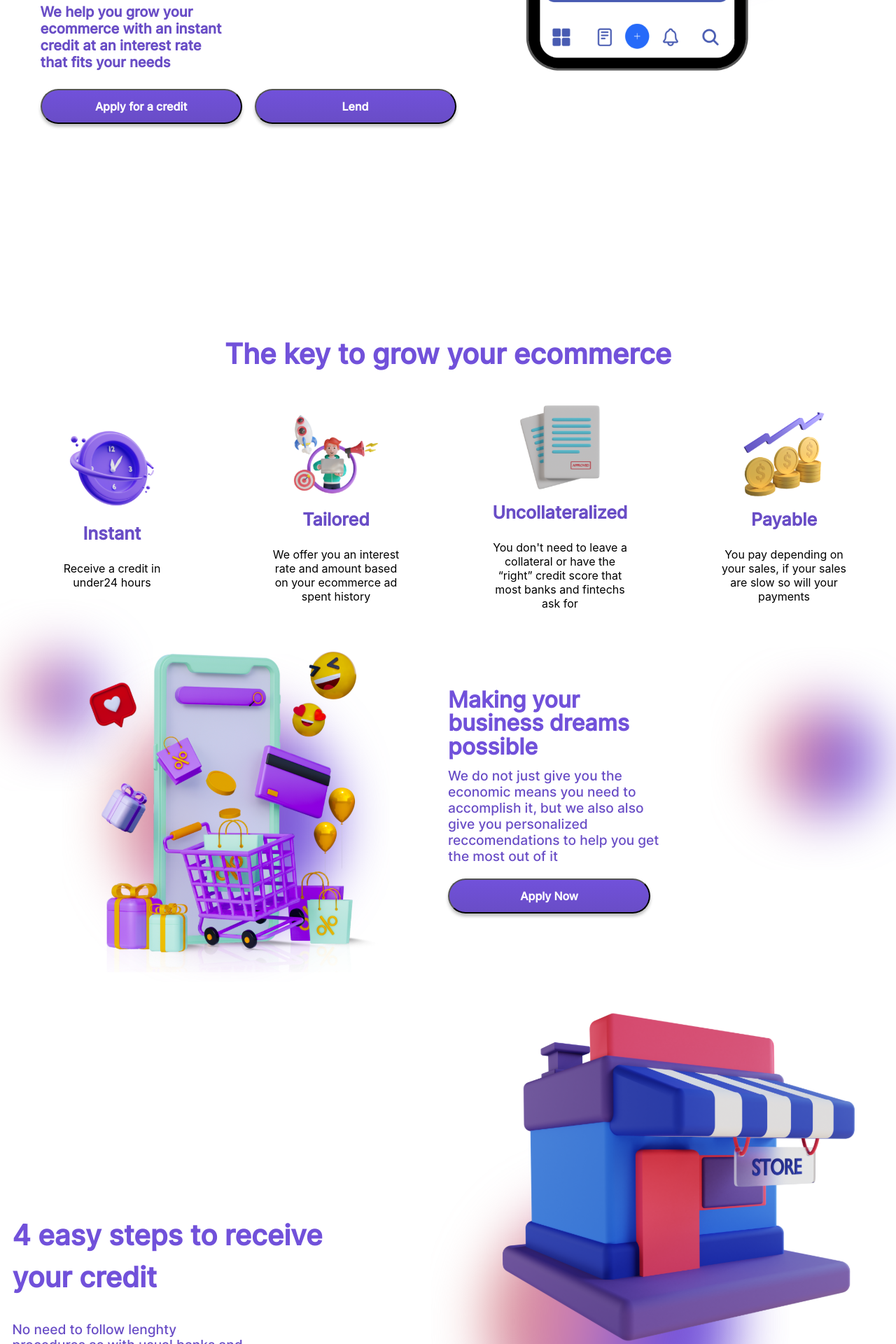
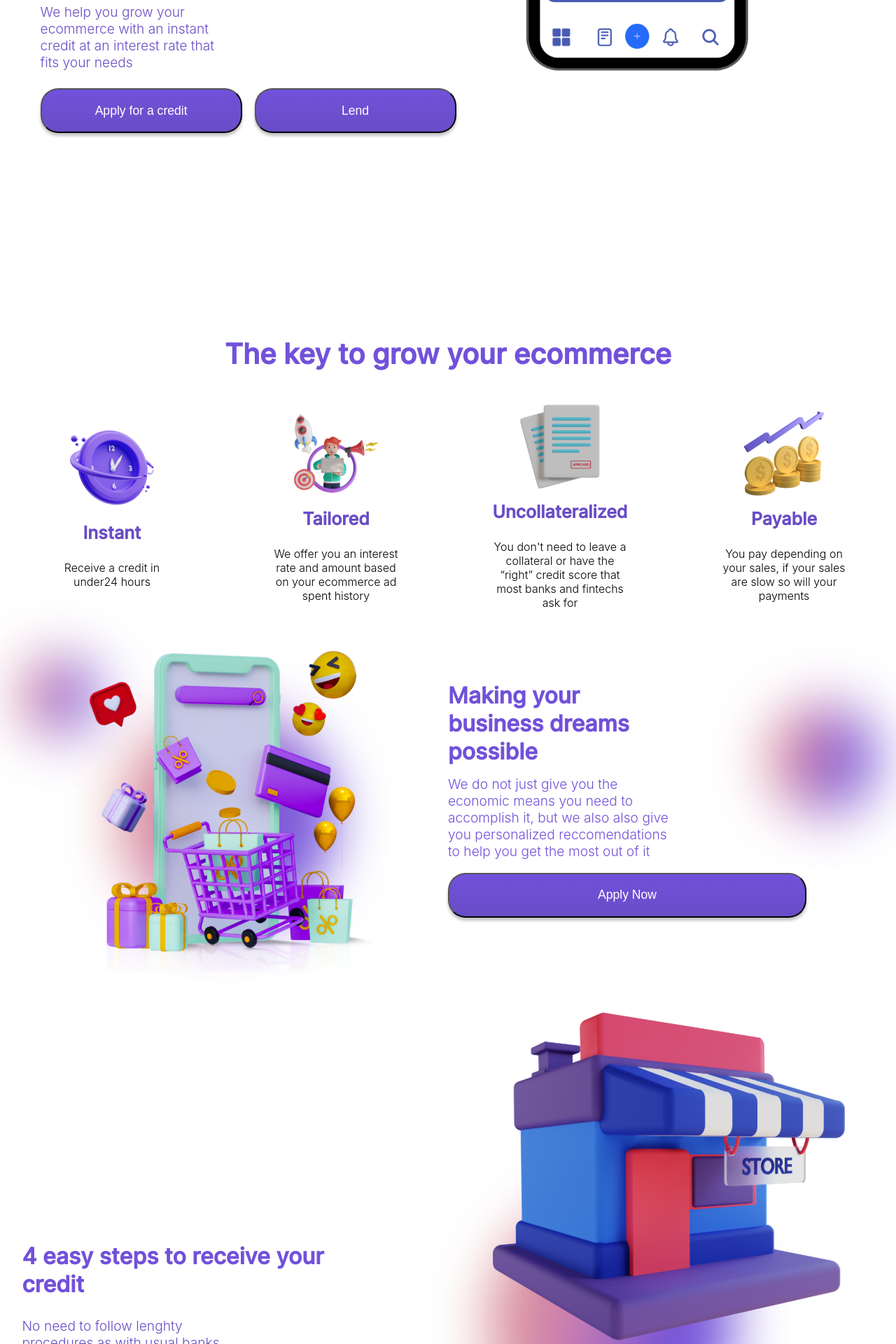
Before and after one commit to adrianiux38/growkeyreact, a React (Create React App) app: page / in a window 1280 px wide. Shown: the part 840-2760 px from the top of the page at 70% size. Built offline with nearby package versions, Linux system fonts and the light colour scheme.

Commit message:
color texto cambiado

```diff
--- a/src/components/Calltoactions/Calltoactions.css
+++ b/src/components/Calltoactions/Calltoactions.css
@@ -37,7 +37,6 @@
     align-items: center;
     flex: 0.5;
     text-align: center;
-    font-family: 'Inter';
     font-style: normal;
     color: #694DC6;
 }
@@ -53,10 +52,11 @@ line-height: 30px;
 }
 .cta h2, p {
     max-width: 60%;
+    font-weight: 300;
 }
 
 .cta p {
-    font-size: 1.3em;
+    font-size: 1.2em;
     line-height: 130%;
     color: #140202;
     margin-left: auto;
@@ -68,9 +68,9 @@ line-height: 30px;
     box-shadow: 0px 4px 50px rgba(0, 0, 0, 0.25);
     border-radius: 25px;
     color: white;
-    height: 5vh;
-    width: 60%;
-    font-size: 1.2em;
+    height: 8vh;
+    width: 80%;
+    font-size: 1.1em;
 }
 
 @media (max-width: 850px) {
@@ -90,4 +90,7 @@ line-height: 30px;
     .cta img {
         width: 30%;
     }
+    .cta p {
+        margin-bottom: 10%;
+    }
 }
--- a/src/components/Faq/Faq.css
+++ b/src/components/Faq/Faq.css
@@ -120,7 +120,6 @@
     .buttonfaq {
         display: flex;
         width: 80vw;
-        height: 2vh;
     }
     .questionfaq {
         justify-content: center;
--- a/src/components/Header/Header.css
+++ b/src/components/Header/Header.css
@@ -37,11 +37,10 @@
     text-decoration-color: #154BD8;
 }
 .textHeader{
-    font-family: 'Inter';
     font-style: normal;
-    font-weight: 700;
-    font-size: 20px;
-    line-height: 24px;
+    font-weight: 300;
+    font-size: 1.2em;
+    line-height: 125%;
     width: 40%;
     margin-top: -2%;
     color: #694DC6;
@@ -61,8 +60,8 @@
 .boton{
     display: flex;
     align-items: center;
-    width: 289.38px;
-    height: 50px;
+    width: 80%;
+    height: 8vh;
     top: 511px;
     color: white;
     align-content: center;
@@ -72,10 +71,9 @@
     border-radius: 25px;
     text-align: center;
 
-    font-family: 'Inter';
+
     font-style: normal;
-    font-weight: 700;
-    font-size: 1em;
+    font-size: 1.1em;
     line-height: 100%;
     text-align: center;
 }
--- a/src/components/Highlight/Highlight.css
+++ b/src/components/Highlight/Highlight.css
@@ -34,7 +34,7 @@
     font-style: normal;
     font-weight: 700;
     font-size: 2em;
-    line-height: 105%;
+    line-height: 125%;
     max-width: 50%;
     /* or 150% */
 
@@ -45,13 +45,13 @@
 .subrectangle p {
     margin-top: -2%;
     max-width: 50%;
-    font-family: 'Inter';
     font-style: normal;
     font-weight: 300;
     font-size: 1.2em;
-    line-height: 120%;
+    line-height: 125%;
 
-    color: #694DC6;
+
+    color: #7151DA;
 }
 
 @media (max-width: 850px) {
@@ -62,4 +62,10 @@
         max-width: 80% !important;
         margin-left: 10%;
     }
+    .subrectangle p {
+        margin-bottom: 10%;
+    }
+    .subrectangle button {
+        height: 8vh;
+    }
 }
--- a/src/components/Quote/Quote.css
+++ b/src/components/Quote/Quote.css
@@ -28,7 +28,6 @@
     flex: 0.5;
     align-content: center;
     justify-content: center;
-    font-family: 'Inter';
     font-style: normal;
     align-items: flex-end;
     margin-left: 5%;
@@ -42,6 +41,12 @@
 }
 .quoteText h2, p {
     max-width: 70%;
+}
+.quoteText p {
+    font-weight: 300;
+    line-height: 125%;
+    font-size: 1.2em;
+    color: black;
 }
 
 
@@ -74,7 +79,6 @@
         flex: 0.5;
         align-content: center;
         justify-content: center;
-        font-family: 'Inter';
         font-style: normal;
         justify-items: center;
         align-items: center;
--- a/src/components/Steps/Steps.css
+++ b/src/components/Steps/Steps.css
@@ -28,8 +28,8 @@
     font-family: 'Inter';
     font-style: normal;
     font-weight: 700;
-    font-size: 40px;
-    line-height: 60px;
+    font-size: 2em;
+    line-height: 125%;
     /* or 150% */
 
     color: #7151DA;
@@ -43,12 +43,10 @@
 
 .descriptionSteps{
     width: 50%;
-
-    font-family: 'Inter';
     font-style: normal;
     font-weight: 300;
+    line-height: 125%;
     font-size: 1.2em;
-    line-height: 115%;
 
     color: #694DC6;
 }
@@ -110,11 +108,11 @@
 }
 
 .itemDescription {
-    font-family: 'Inter';
     font-style: normal;
     font-weight: 300;
-    font-size: 23px;
-    line-height: 28px;
+    font-size: 1.2em;
+    line-height: 130%;
+    color: black;
 
 }
 
@@ -127,19 +125,18 @@
 
 .ctaButton button {
     box-sizing: border-box;
-    width: 50%;
-    height: 6vh;
+    width: 80%;
+    height: 8vh;
     background: linear-gradient(180deg, rgba(113, 81, 218, 0) 310.61%, #694DC6 410.61%);
-    border: 1px solid #694DC6;
-    box-shadow: 0px 4px 4px rgba(0, 0, 0, 0.25);
+    border: 2px solid #694DC6;
+    box-shadow: 0px 8px 6px rgba(0, 0, 0, 0.25);
     border-radius: 25px;
     margin-top: 3%;
 
-    font-family: 'Inter';
+
     font-style: normal;
-    font-weight: lighter;
-    font-size: 23px;
-    line-height: 28px;
+    font-size: 1.1em;
+    line-height: 100%;
     text-align: center;
 
     color: #694DC6;
@@ -162,6 +159,7 @@
         width: 100vw;
         margin-left: 7%;
         margin-right: 7%;
+
     }
     .titleSteps{
         max-width: 75%;
```
